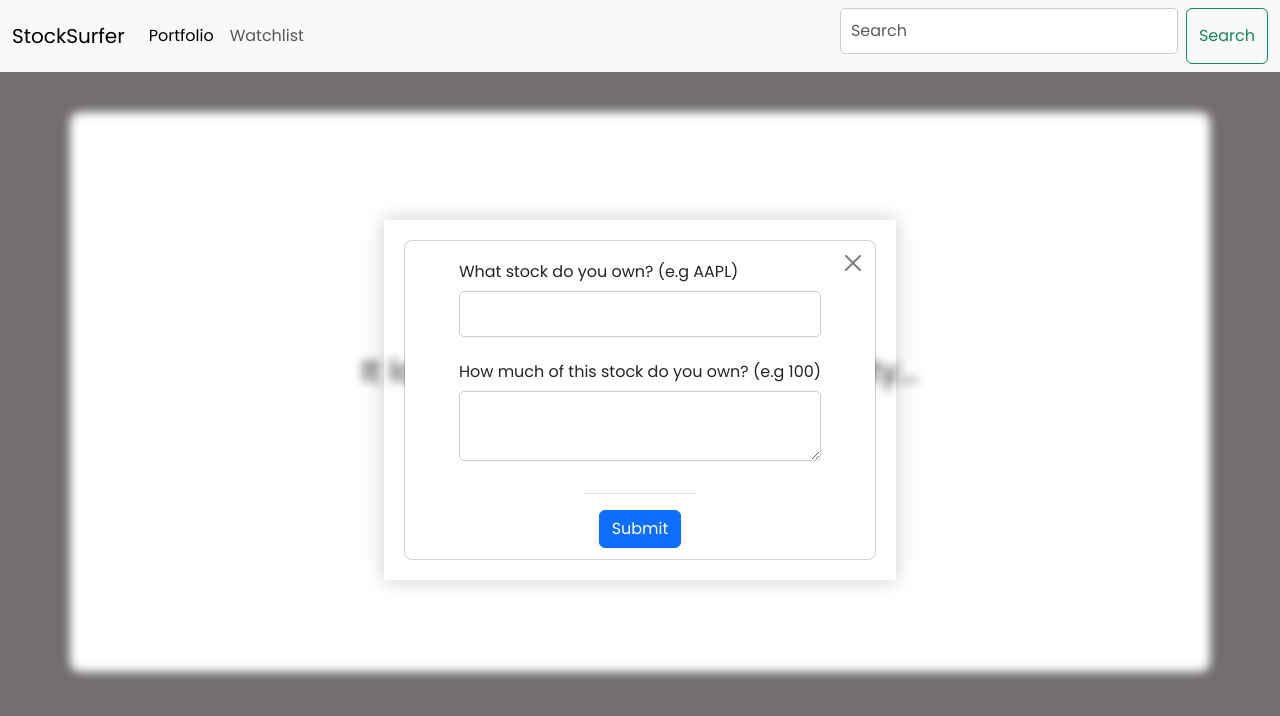
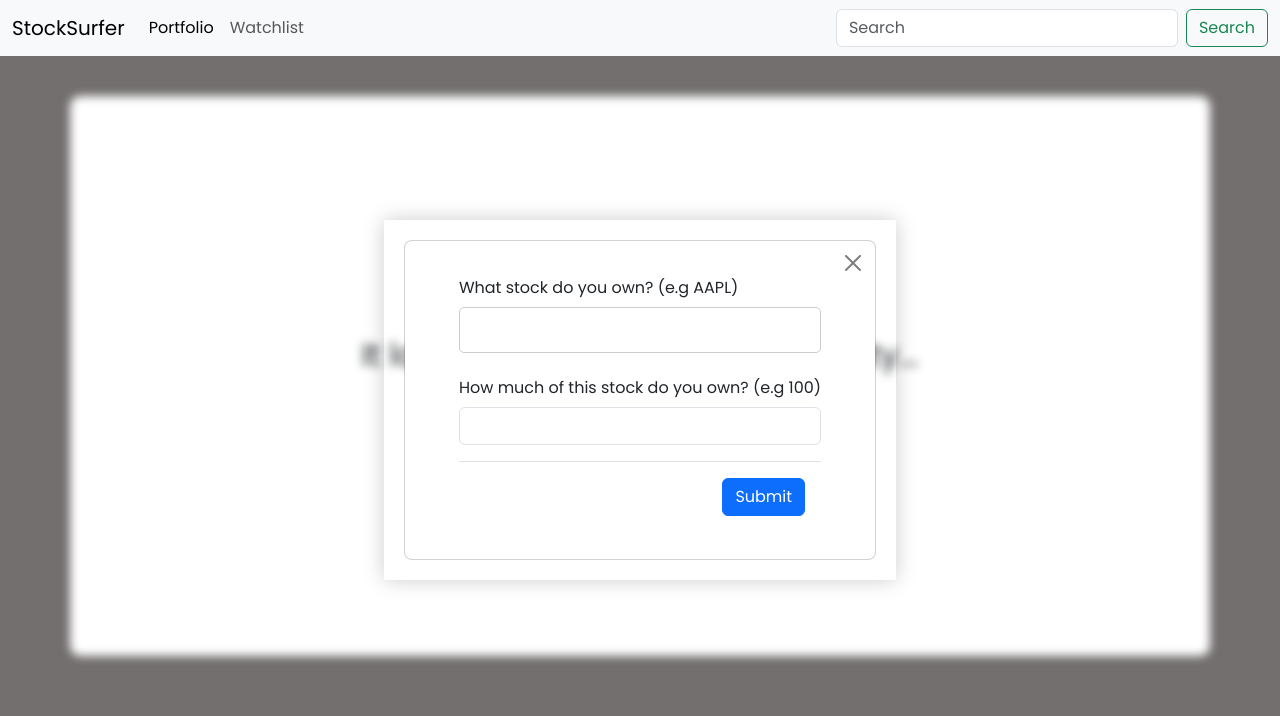
Before and after one commit to em2063/stock-tracker, a React (Vite) app in the folder stock-tracker/: page / in a window 1280 px wide. Both pictures are taken after a click on the button "Start your portfolio". Shown: the top 716 px of the page. Built offline with nearby package versions, Linux system fonts and the light colour scheme.

Commit message:
modal submission now adds stock submitted into state

```diff
--- a/stock-tracker/src/components/portfolio.jsx
+++ b/stock-tracker/src/components/portfolio.jsx
@@ -30,6 +30,15 @@ function Portfolio() {
     }
   };
 
+  const addStock = (stockTicker, userInvestment) => {
+    const newStock = {
+      ticker: stockTicker.toUpperCase(),
+      investment: userInvestment,
+    };
+    setStocks(...stocks, newStock);
+    closeModal();
+  };
+
   return (
     <>
       <div className={`App ${isBlurred ? "blurred" : ""}`}>
@@ -45,29 +54,37 @@ function Portfolio() {
           <div className="modal-content">
             <span className="close btn-close" onClick={closeModal}></span>
             <div className="modal-body">
-              <form>
+              <form
+                onSubmit={(e) => {
+                  e.preventDefault();
+                  const stockTicker = e.target.elements["stock-ticker"].value;
+                  const userInvestment =
+                    e.target.elements["user-investment"].value;
+                  addStock(stockTicker, userInvestment);
+                }}
+              >
                 <div className="mb-3">
-                  <label for="recipient-name" className="col-form-label">
+                  <label className="col-form-label">
                     What stock do you own? (e.g AAPL)
                   </label>
+                  <input required className="form-control" id="stock-ticker" />
+                </div>
+                <div className="mb-3">
+                  <label className="col-form-label">
+                    How much of this stock do you own? (e.g 100)
+                  </label>
                   <input
-                    type="text"
+                    required
                     className="form-control"
-                    id="recipient-name"
+                    id="user-investment"
                   />
                 </div>
-                <div className="mb-3">
-                  <label for="message-text" className="col-form-label">
-                    How much of this stock do you own? (e.g 100)
-                  </label>
-                  <textarea class="form-control" id="message-text"></textarea>
+                <div className="modal-footer">
+                  <button type="submit" className="btn btn-primary">
+                    Submit
+                  </button>
                 </div>
               </form>
-            </div>
-            <div class="modal-footer">
-              <button type="button" class="btn btn-primary">
-                Submit
-              </button>
             </div>
           </div>
         </div>
--- a/stock-tracker/src/index.css
+++ b/stock-tracker/src/index.css
@@ -144,7 +144,7 @@ body {
   align-items: center;
 }
 
-.form-control {
+#stock-ticker {
   width: 100%;
   padding: 10px;
   margin-bottom: 10px;
@@ -152,3 +152,8 @@ body {
   border-radius: 5px;
   box-sizing: border-box;
 }
+
+.modal footer {
+  display: flex;
+  justify-content: center;
+}
```
